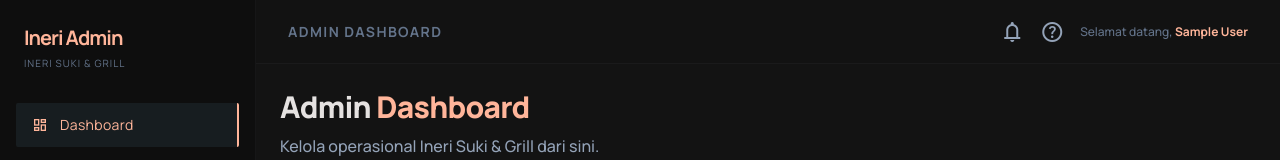
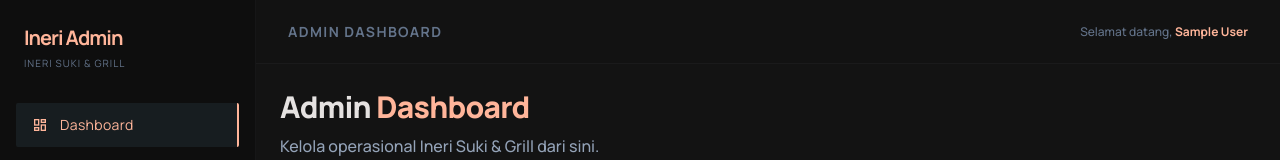
Before and after one commit to AkbarHusaini/website-reservasi-online-Ineri-suki, a React (Vite) app: page /admin/dashboard in a window 1280 px wide. Shown: the top 160 px of the page. Built offline with nearby package versions, Linux system fonts and the light colour scheme; sample sign-in values are in the browser's storage.

Commit message:
Update AdminDashboard.jsx

```diff
--- a/src/pages/admin/AdminDashboard.jsx
+++ b/src/pages/admin/AdminDashboard.jsx
@@ -106,8 +106,7 @@
         <header className="sticky top-0 h-16 bg-[#131313]/80 backdrop-blur-xl flex items-center justify-between px-8 z-40 border-b border-[#42474b]/15">
           <h2 className="text-sm font-bold tracking-widest uppercase text-slate-500">Admin Dashboard</h2>
           <div className="flex items-center gap-4">
-            <span className="material-symbols-outlined text-slate-400 hover:text-[#ffb59a] cursor-pointer transition-colors">notifications</span>
-            <span className="material-symbols-outlined text-slate-400 hover:text-[#ffb59a] cursor-pointer transition-colors">help</span>
+
             <span className="text-xs text-slate-500 font-medium">Selamat datang, <span className="text-[#ffb59a] font-bold">{admin.name}</span></span>
           </div>
         </header>
```
